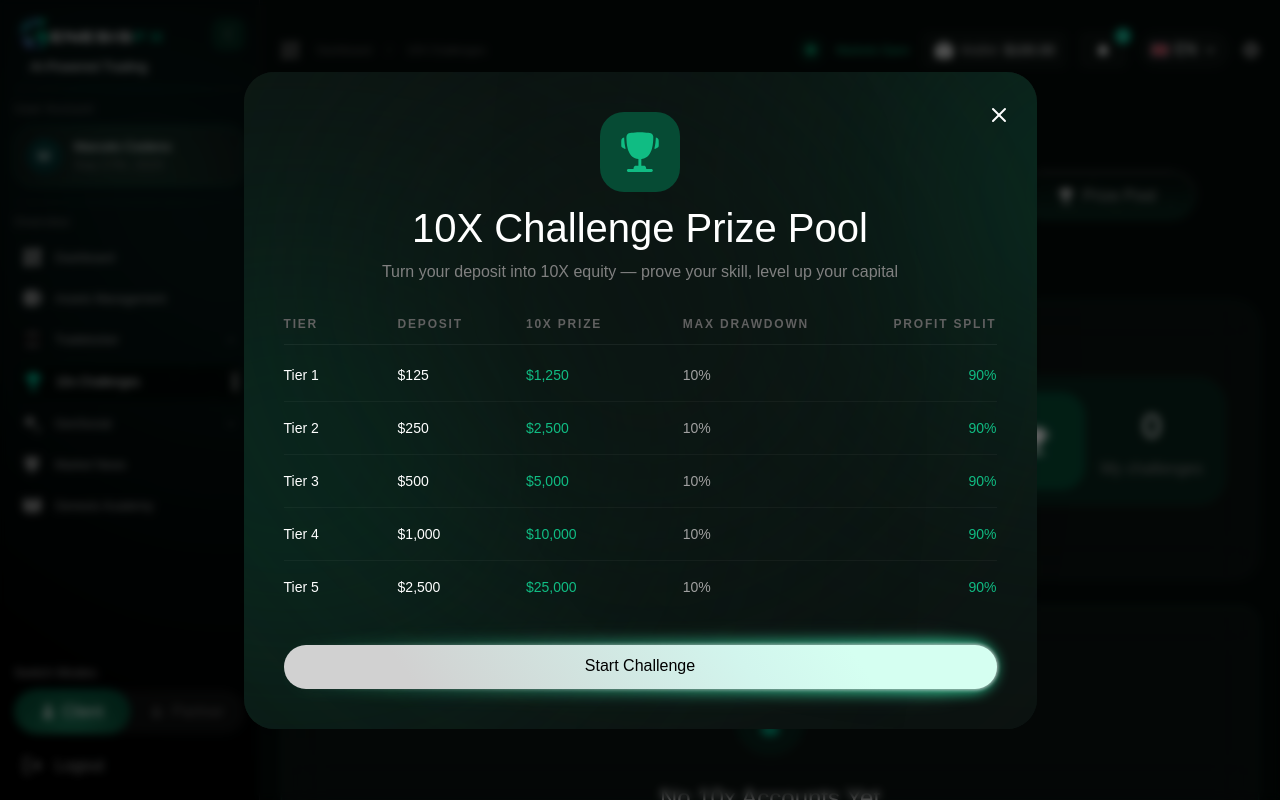
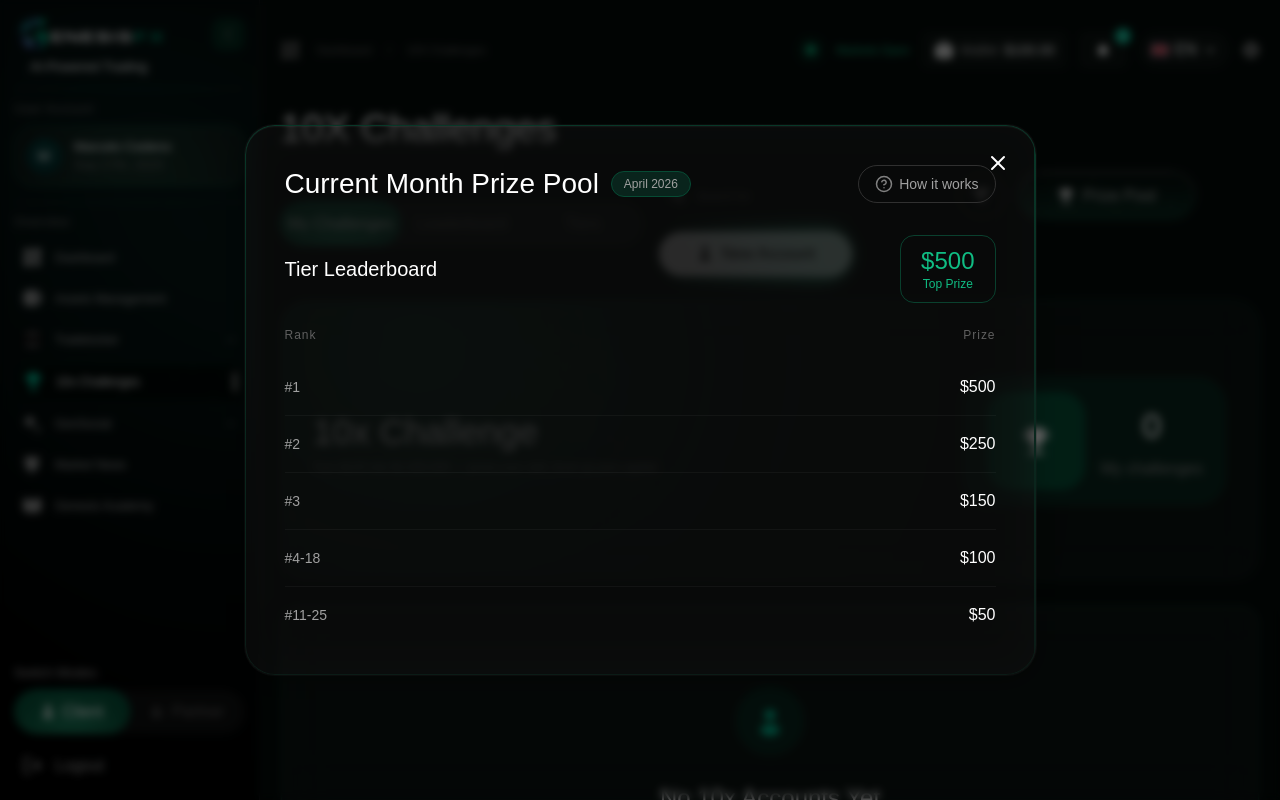
Before and after one commit to Mdx2025/GenesisFxDashboardMDX, a React (Vite) app: page /challenges in a window 1280 px wide. Both pictures are taken after a click on the button "Prize Pool". Built offline with nearby package versions, Linux system fonts and the light colour scheme; a web font is replaced by a local one.

Commit message:
feat: redesign Prize Pool modal to match reference — GlassCard light, tier leaderboard, top prize badge

```diff
--- a/src/pages/ChallengesPage.tsx
+++ b/src/pages/ChallengesPage.tsx
@@ -266,20 +266,20 @@ function MyChallengesContent() {
   )
 }
 
-const prizePoolTiers = [
-  { tier: 'Tier 1', deposit: '$125', prize: '$1,250', maxDrawdown: '10%', payout: '90%' },
-  { tier: 'Tier 2', deposit: '$250', prize: '$2,500', maxDrawdown: '10%', payout: '90%' },
-  { tier: 'Tier 3', deposit: '$500', prize: '$5,000', maxDrawdown: '10%', payout: '90%' },
-  { tier: 'Tier 4', deposit: '$1,000', prize: '$10,000', maxDrawdown: '10%', payout: '90%' },
-  { tier: 'Tier 5', deposit: '$2,500', prize: '$25,000', maxDrawdown: '10%', payout: '90%' },
+const leaderboardPrizes = [
+  { rank: '#1', prize: '$500' },
+  { rank: '#2', prize: '$250' },
+  { rank: '#3', prize: '$150' },
+  { rank: '#4-18', prize: '$100' },
+  { rank: '#11-25', prize: '$50' },
 ]
 
-function TrophyLargeIcon() {
+function QuestionIcon() {
   return (
-    <svg width="48" height="48" viewBox="0 0 32 32" fill="none">
-      <path d="M28.5 10.5V10.6c0 1.1 0 1.65-.27 2.1-.27.3-.73.57-1.7 1.1l-1-.01c.7-2.37.93-4.91 1.01-7.1l.01-.28c.83.29 1.3.5 1.6.9.35.5.35 1.17.35 2.5z" fill="#10BC83"/>
-      <path d="M3.5 10.5V10.6c0 1.1 0 1.65.27 2.1.27.3.73.57 1.7 1.1l1-.01c-.7-2.37-.93-4.91-1.01-7.1l-.01-.28c-.83.29-1.3.5-1.6.9-.35.5-.35 1.17-.35 2.5z" fill="#10BC83"/>
-      <path fillRule="evenodd" clipRule="evenodd" d="M21.5 3.2c-1.44-.24-3.32-.44-5.6-.44-2.28 0-4.17.2-5.6.44-1.46.25-2.19.37-2.8 1.12-.6.75-.57 1.56-.51 3.18.22 5.56 1.42 12.5 7.95 13.11v4.52h-1.83c-.6 0-1.13.43-1.25 1.02l-.24 1.21h-3.39c-.53 0-.96.43-.96.96s.43.96.96.96h15.36c.53 0 .96-.43.96-.96s-.43-.96-.96-.96h-3.39l-.24-1.21c-.12-.6-.65-1.02-1.25-1.02h-1.83v-4.52c6.53-.61 7.73-7.55 7.95-13.11.06-1.62.1-2.43-.51-3.18-.61-.75-1.34-.87-2.8-1.12z" fill="#10BC83"/>
+    <svg width="18" height="18" viewBox="0 0 18 18" fill="none" aria-hidden="true">
+      <path d="M9 16.5C13.1421 16.5 16.5 13.1421 16.5 9C16.5 4.85786 13.1421 1.5 9 1.5C4.85786 1.5 1.5 4.85786 1.5 9C1.5 13.1421 4.85786 16.5 9 16.5Z" stroke="#808080" strokeWidth="1.5" strokeLinecap="round" strokeLinejoin="round"/>
+      <path d="M6.8175 6.75C6.99383 6.24875 7.34186 5.82608 7.79997 5.55685C8.25808 5.28762 8.79667 5.18891 9.31873 5.27809C9.84079 5.36727 10.3125 5.63849 10.6518 6.04254C10.9911 6.44659 11.1761 6.95765 11.175 7.485C11.175 9 8.925 9.75 8.925 9.75" stroke="#808080" strokeWidth="1.5" strokeLinecap="round" strokeLinejoin="round"/>
+      <path d="M9 12.75H9.0075" stroke="#808080" strokeWidth="1.5" strokeLinecap="round" strokeLinejoin="round"/>
     </svg>
   )
 }
@@ -334,18 +334,12 @@ function PrizePoolModal({ open, onClose }: { open: boolean; onClose: () => void
       aria-label="Prize Pool"
     >
       <div ref={modalRef} className="relative w-[793px] max-w-[95vw]">
-        <div
-          className="absolute inset-0 overflow-hidden pointer-events-none rounded-[30px] bg-[#0C1311] shadow-[0px_4.64px_23.2px_rgba(0,0,0,0.03)] outline outline-[1.16px] outline-offset-[-1.16px] outline-[#0C1311]"
-          aria-hidden="true"
-        >
-          <div className="absolute w-[493px] h-[278px] -left-[198px] bottom-[136px] bg-[#064B34] rounded-full blur-[157px]" />
-          <div className="absolute w-[493px] h-[278px] right-[-335px] -top-[18px] bg-[#064B34] rounded-full blur-[157px]" />
-          <div className="absolute w-[587px] h-[435px] left-[350px] -top-[133px] rotate-[48deg] origin-top-left bg-[#0C1311] rounded-full blur-[157px]" />
-        </div>
-
+        <GlassCard variant="light" divider="white" rounded="30px" className="overflow-hidden">
+          <div className="relative z-10 px-10 pt-10 pb-8">
+            {/* Close button */}
             <button
               onClick={handleClose}
-          className="absolute z-20 cursor-pointer hover:opacity-70 transition-opacity right-[26px] top-[31px] w-[24px] h-[24px]"
+              className="absolute z-20 cursor-pointer hover:opacity-70 transition-opacity right-[26px] top-[26px] w-[24px] h-[24px]"
               aria-label="Close modal"
             >
               <svg width="24" height="24" viewBox="0 0 24 24" fill="none">
@@ -354,52 +348,53 @@ function PrizePoolModal({ open, onClose }: { open: boolean; onClose: () => void
               </svg>
             </button>
 
-        <div className="relative z-10 px-10 py-10">
-          <div className="flex flex-col items-center mb-8">
-            <div className="w-[5rem] h-[5rem] rounded-xl bg-[#064B34] flex items-center justify-center mb-4">
-              <TrophyLargeIcon />
+            {/* Header: Title + April 2026 badge + How it works */}
+            <div className="flex items-center justify-between mb-8">
+              <div className="flex items-center gap-3">
+                <h2 className="text-white font-acid font-normal text-[1.75rem] leading-none">
+                  Current Month Prize Pool
+                </h2>
+                <span className="px-3 py-1 rounded-full bg-[#09241C] border border-[#064B34] text-[#a0a0a0] text-xs">
+                  April 2026
+                </span>
               </div>
-            <h2 className="text-white font-acid font-normal text-[clamp(1.75rem,4vw,2.5rem)] leading-none text-center">
-              10X Challenge Prize Pool
-            </h2>
-            <p className="text-[#808080] text-base font-acid mt-3 text-center">
-              Turn your deposit into 10X equity — prove your skill, level up your capital
-            </p>
+              <button
+                type="button"
+                className="flex items-center gap-1.5 px-4 py-2 rounded-full border border-[#303030] bg-transparent text-[#a0a0a0] text-sm font-acid cursor-pointer hover:bg-white/5 transition-colors"
+              >
+                <QuestionIcon />
+                <span>How it works</span>
+              </button>
             </div>
 
+            {/* Tier Leaderboard header + Top Prize */}
+            <div className="flex items-center justify-between mb-6">
+              <h3 className="text-white font-acid font-normal text-[1.25rem]">Tier Leaderboard</h3>
+              <div className="flex flex-col items-center px-5 py-2.5 rounded-[0.875rem] border border-[#10BC83]/30">
+                <span className="text-[#10BC83] text-[1.5rem] font-acid font-medium leading-tight">$500</span>
+                <span className="text-[#10BC83] text-xs font-acid">Top Prize</span>
+              </div>
+            </div>
+
+            {/* Rank / Prize table */}
             <div className="w-full">
-            <div className="flex items-center border-b border-white/[0.06] pb-3 mb-1">
-              <div className="w-[16%] text-[#606060] text-xs font-bold uppercase tracking-[0.15em]">Tier</div>
-              <div className="w-[18%] text-[#606060] text-xs font-bold uppercase tracking-[0.15em]">Deposit</div>
-              <div className="w-[22%] text-[#606060] text-xs font-bold uppercase tracking-[0.15em]">10x Prize</div>
-              <div className="w-[22%] text-[#606060] text-xs font-bold uppercase tracking-[0.15em]">Max Drawdown</div>
-              <div className="w-[22%] text-[#606060] text-xs font-bold uppercase tracking-[0.15em] text-right">Profit Split</div>
+              <div className="flex items-center pb-3 mb-1">
+                <div className="w-[30%] text-[#606060] text-xs font-medium tracking-[0.08em]">Rank</div>
+                <div className="w-[70%] text-[#606060] text-xs font-medium tracking-[0.08em] text-right">Prize</div>
               </div>
-            {prizePoolTiers.map((row, i) => (
-              <div key={i} className="flex items-center py-3.5 border-b border-white/[0.04] last:border-b-0">
-                <div className="w-[16%]">
-                  <span className="text-white text-sm">{row.tier}</span>
+              {leaderboardPrizes.map((row, i) => (
+                <div key={i} className="flex items-center py-4 border-b border-white/[0.04] last:border-b-0">
+                  <div className="w-[30%]">
+                    <span className="text-[#a0a0a0] text-sm font-acid">{row.rank}</span>
                   </div>
-                <div className="w-[18%]">
-                  <span className="text-white text-sm">{row.deposit}</span>
-                </div>
-                <div className="w-[22%]">
-                  <span className="text-[#10BC83] text-sm font-medium">{row.prize}</span>
-                </div>
-                <div className="w-[22%]">
-                  <span className="text-[#a0a0a0] text-sm">{row.maxDrawdown}</span>
-                </div>
-                <div className="w-[22%] text-right">
-                  <span className="text-[#10BC83] text-sm font-medium">{row.payout}</span>
+                  <div className="w-[70%] text-right">
+                    <span className="text-white text-base font-acid font-medium">{row.prize}</span>
                   </div>
                 </div>
               ))}
             </div>
-
-          <div className="mt-8">
-            <GlowButton label="Start Challenge" width="100%" />
           </div>
-        </div>
+        </GlassCard>
       </div>
     </div>
   )
```
Lines whose indentation alone changed are shown as unchanged.
